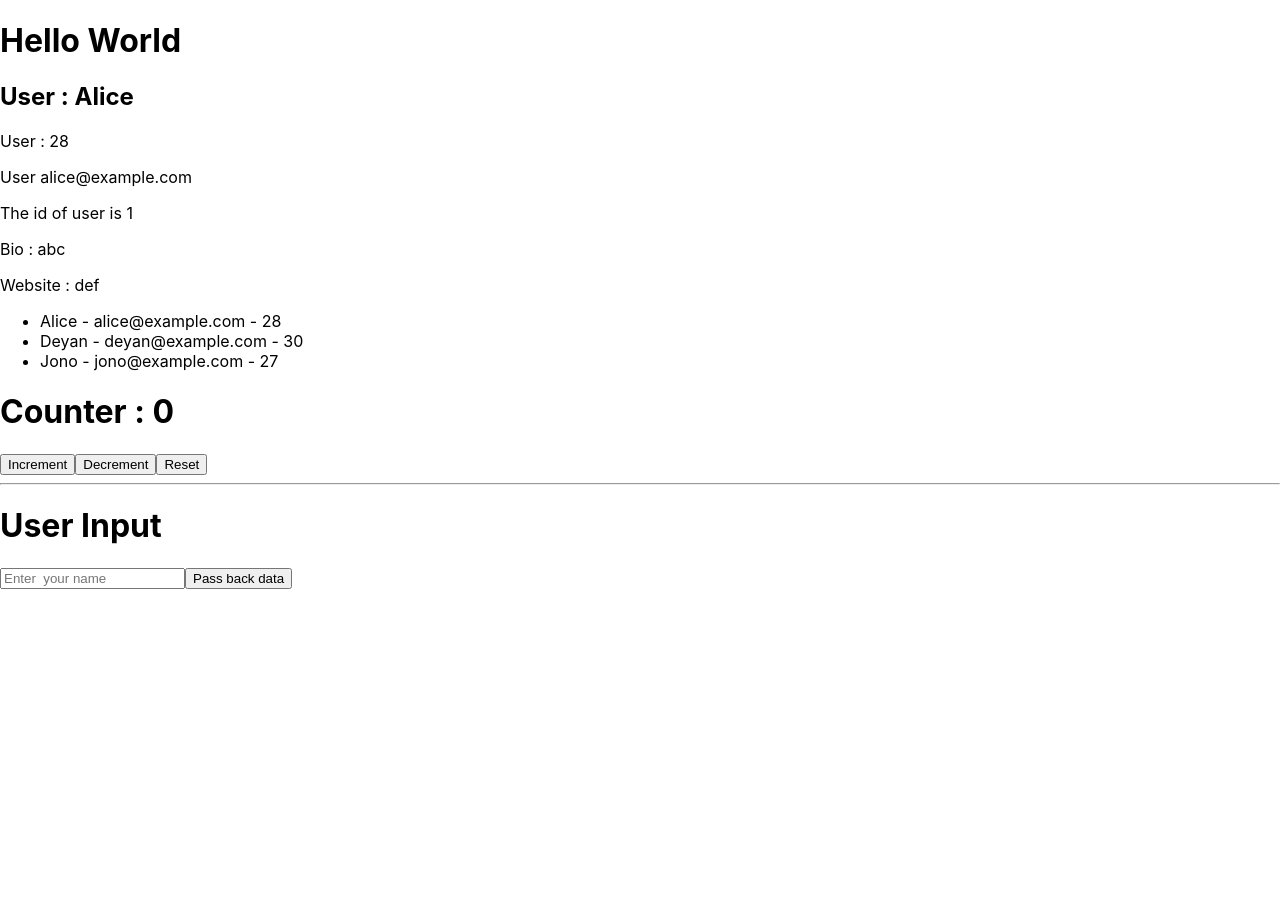
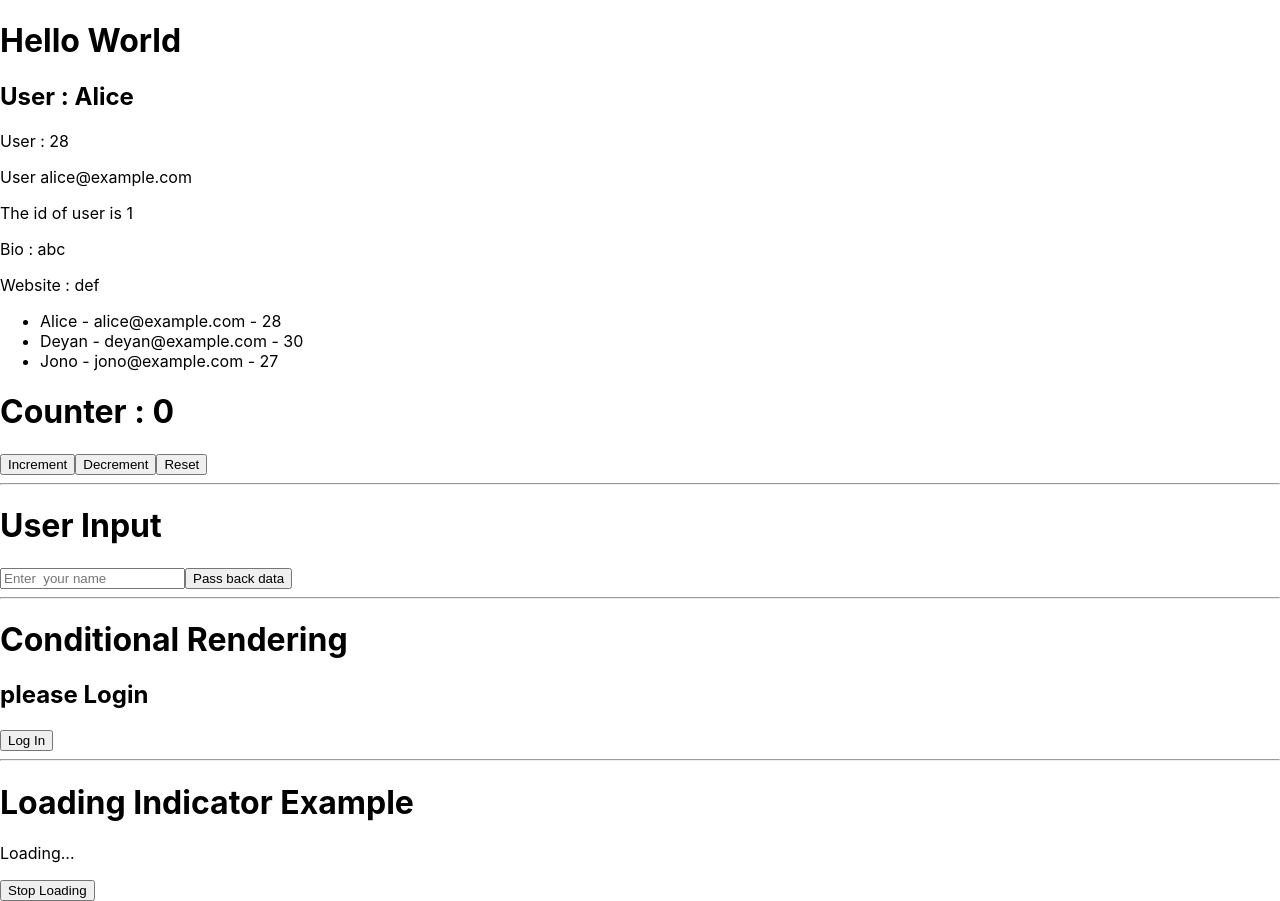
Before and after one commit to deyanazhari/my-app, a React (Create React App) app: page / in a window 1280 px wide. Before the commit the page ends 800 px from the top, so only its background shows below. Built offline with nearby package versions, Linux system fonts and the light colour scheme.

Commit message:
add loading indicator

```diff
--- a/src/App.tsx
+++ b/src/App.tsx
@@ -2,6 +2,8 @@ import React from 'react';
 import UserCard from './UserCard'; // Get the UserCard Component
 import Counter from './Counter';
 import UserInput from './UserInput';
+import ConditionalRendering from './ConditionalRendering';
+import LoadingIndicatior from './LoadingIndicator';
 
 export default function App() {
   // Create a variable of type User
@@ -44,6 +46,10 @@ export default function App() {
       <Counter/>
       <hr></hr>
       <UserInput onNameChange={(name:string)=>alert(`Name has been sent ${name}`)}/>
+      <hr></hr>
+      <ConditionalRendering />
+      <hr></hr>
+      <LoadingIndicatior />
     </div>
   );
 }
--- /dev/null
+++ b/src/ConditionalRendering.tsx
@@ -0,0 +1,29 @@
+import react,{useState} from 'react';
+
+const ConditionalRendering:React.FC = ()=> {
+    const [isLoggedIn,setIsLoggedIn]= useState<boolean>(false);
+    const toogleLogin =() =>{
+        setIsLoggedIn(!isLoggedIn);
+    }
+    return(
+        // <div>Conditional Rendering</div>
+        // <button onClick={toogleLogin}></button>
+        <div>
+            <h1>Conditional Rendering</h1>
+            {
+            isLoggedIn ?
+            <h2>Welcome Back</h2> :
+            <h2>please Login</h2>
+        }
+        <button onClick={toogleLogin}>
+            {
+                isLoggedIn ?
+                "Log Out" :
+                "Log In"
+            }
+        </button>
+        </div>
+    );
+}
+
+export default ConditionalRendering;
--- /dev/null
+++ b/src/LoadingIndicator.tsx
@@ -0,0 +1,21 @@
+import react,{useState} from 'react';
+const LoadingIndicatior:React.FC = () =>  {
+    const [isLoading,setIsLoading] = useState<boolean>(true)
+    const toogleLoading = () => setIsLoading(!isLoading);
+    return(
+        <div>
+            <h1>Loading Indicator Example</h1>
+            {isLoading && <p>Loading...</p>}
+            {!isLoading && <p>Data Loaded</p>}
+            <button onClick={toogleLoading}>
+                {
+                    isLoading?
+                    'Stop Loading'
+                    :
+                    'Start Loading'
+                }
+            </button>
+        </div>
+    );
+}
+export default LoadingIndicatior;
```
